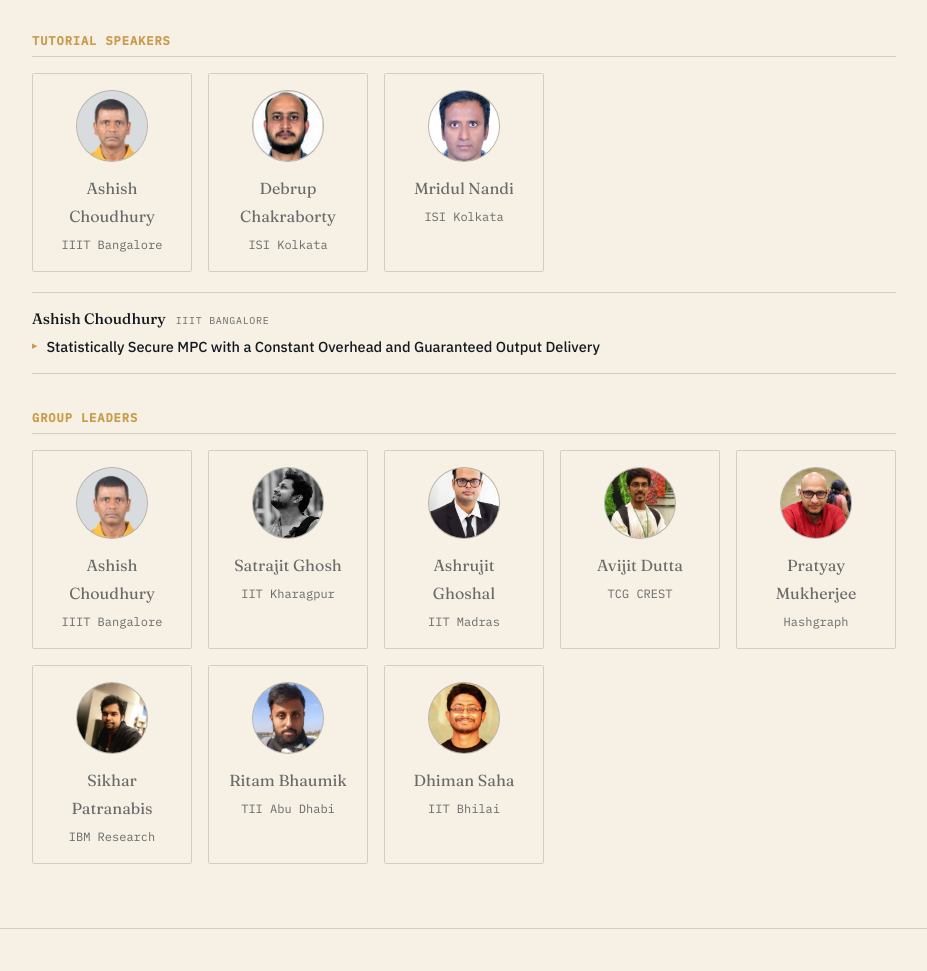
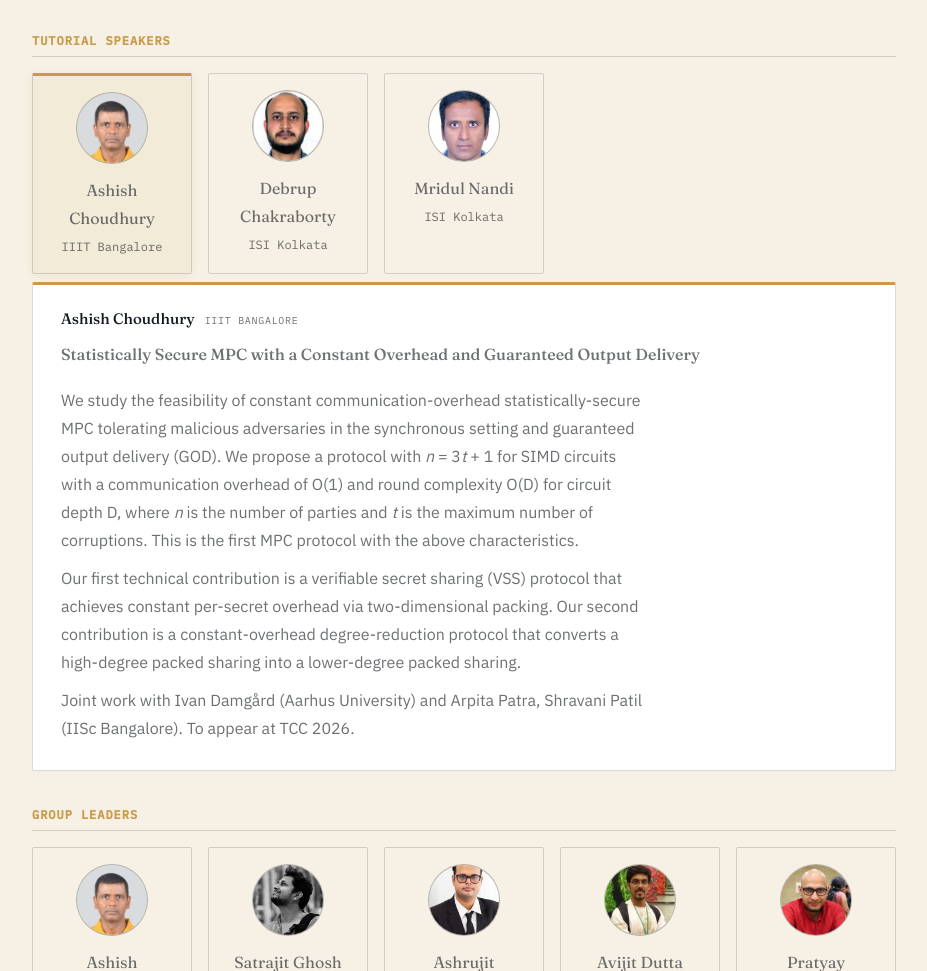
Before and after one commit to Crypto-Winter-School/cws26, a plain HTML site: page index.html in a window 1280 px wide. Shown: the part 2076-3047 px from the top of the page, without its empty margins (176-1103 px from the left). Drawn offline with Linux system fonts and the light colour scheme.

Commit message:
Tutorial speaker cards as interactive tabs
Clicking a Tutorial Speaker card highlights it (brass top border,
warm tint) and shows their talk panel below the grid. Switching
cards swaps the panel instantly. Keyboard-accessible (Enter/Space).

Ashish Choudhury panel shows full title + abstract; Debrup
Chakraborty and Mridul Nandi show "Abstract to be announced."

Co-Authored-By: Claude Sonnet 4.6 <noreply@anthropic.com>
Claude-Session: https://claude.ai/code/session_01VNsKEUDV8aULCPyRYPLvX2

```diff
--- a/index.html
+++ b/index.html
@@ -316,69 +316,69 @@
   }
   .speaker-card .affil{ font-size:12px; color:var(--ink-soft); margin:0; font-family:'IBM Plex Mono', monospace; }
 
-  .talk-list{
-    margin-top:20px;
-    display:flex;
-    flex-direction:column;
-    gap:0;
+  /* tab cards */
+  .tab-card{
+    cursor:pointer;
+    transition:border-color 0.15s, background 0.15s, box-shadow 0.15s;
+    user-select:none;
   }
-  .talk-entry{
-    border-top:1px solid var(--hairline);
-    padding:16px 0;
+  .tab-card:hover{ border-color:rgba(201,154,75,0.55); }
+  .tab-card.tab-active{
+    border-top:3px solid var(--brass);
+    background:rgba(201,154,75,0.07);
+    box-shadow:0 2px 8px rgba(201,154,75,0.12);
   }
-  .talk-entry:last-child{ border-bottom:1px solid var(--hairline); }
-  .talk-entry-meta{
+  /* talk panel */
+  .talk-panel{
+    margin-top:8px;
+    border:1px solid var(--hairline);
+    border-top:3px solid var(--brass);
+    border-radius:2px;
+    padding:24px 28px 28px;
+    background:#fff;
+  }
+  .tp-byline{
     display:flex;
     align-items:baseline;
     gap:10px;
-    margin-bottom:8px;
+    margin-bottom:12px;
   }
-  .talk-entry-meta .t-speaker{
+  .tp-speaker{
     font-family:'Fraunces', serif;
     font-size:15px;
     font-weight:500;
     color:var(--ink);
   }
-  .talk-entry-meta .t-affil{
+  .tp-affil{
     font-family:'IBM Plex Mono', monospace;
     font-size:10px;
     text-transform:uppercase;
     letter-spacing:0.07em;
     color:var(--ink-soft);
   }
-  .talk-details summary{
-    font-family:'IBM Plex Sans', sans-serif;
-    font-size:14.5px;
+  .tp-title{
+    font-family:'Fraunces', serif;
+    font-size:18px;
     font-weight:500;
+    line-height:1.45;
+    margin:0 0 16px;
     color:var(--ink);
-    cursor:pointer;
-    list-style:none;
-    display:flex;
-    align-items:flex-start;
-    gap:9px;
-    line-height:1.5;
   }
-  .talk-details summary::-webkit-details-marker{ display:none; }
-  .talk-details summary::before{
-    content:"▶";
-    font-size:7px;
-    color:var(--brass);
-    flex-shrink:0;
-    margin-top:5px;
-    transition:transform 0.15s;
-  }
-  .talk-details[open] summary::before{ transform:rotate(90deg); }
-  .talk-abstract{
+  .tp-abstract{
     font-size:13.5px;
-    line-height:1.7;
+    line-height:1.72;
     color:var(--ink);
-    margin-top:12px;
-    padding-left:16px;
-    border-left:2px solid var(--hairline);
     max-width:72ch;
   }
-  .talk-abstract p{ margin:0 0 10px; }
-  .talk-abstract p:last-child{ margin-bottom:0; }
+  .tp-abstract p{ margin:0 0 10px; }
+  .tp-abstract p:last-child{ margin-bottom:0; }
+  .tp-tba{
+    font-family:'IBM Plex Mono', monospace;
+    font-size:12px;
+    color:var(--ink-soft);
+    margin:0;
+    padding:8px 0;
+  }
 
   /* ---------- VENUE ---------- */
   .venue-plate{
@@ -777,38 +777,49 @@
     </div>
 
     <h3 class="speaker-group-title">Tutorial Speakers</h3>
-    <div class="speakers-grid">
-      <div class="speaker-card">
+    <div class="speakers-grid" id="tutorial-cards">
+      <div class="speaker-card tab-card" data-panel="tut-ac" tabindex="0" role="button" aria-pressed="false">
         <img src="images/committee/ashish-choudhury.jpg" alt="Ashish Choudhury" class="speaker-photo">
         <p class="name">Ashish Choudhury</p>
         <p class="affil">IIIT Bangalore</p>
       </div>
-      <div class="speaker-card">
+      <div class="speaker-card tab-card" data-panel="tut-dc" tabindex="0" role="button" aria-pressed="false">
         <img src="images/committee/debrup-chakraborty.jpg" alt="Debrup Chakraborty" class="speaker-photo">
         <p class="name">Debrup Chakraborty</p>
         <p class="affil">ISI Kolkata</p>
       </div>
-      <div class="speaker-card">
+      <div class="speaker-card tab-card" data-panel="tut-mn" tabindex="0" role="button" aria-pressed="false">
         <img src="images/committee/mridul-nandi.jpg" alt="Mridul Nandi" class="speaker-photo">
         <p class="name">Mridul Nandi</p>
         <p class="affil">ISI Kolkata</p>
       </div>
     </div>
-    <div class="talk-list">
-      <div class="talk-entry">
-        <div class="talk-entry-meta">
-          <span class="t-speaker">Ashish Choudhury</span>
-          <span class="t-affil">IIIT Bangalore</span>
-        </div>
-        <details class="talk-details">
-          <summary>Statistically Secure MPC with a Constant Overhead and Guaranteed Output Delivery</summary>
-          <div class="talk-abstract">
-            <p>We study the feasibility of constant communication-overhead statistically-secure MPC tolerating malicious adversaries in the synchronous setting and guaranteed output delivery (GOD). We propose a protocol with <em>n</em> = 3<em>t</em> + 1 for SIMD circuits with a communication overhead of O(1) and round complexity O(D) for circuit depth D, where <em>n</em> is the number of parties and <em>t</em> is the maximum number of corruptions. This is the first MPC protocol with the above characteristics.</p>
-            <p>Our first technical contribution is a verifiable secret sharing (VSS) protocol that achieves constant per-secret overhead via two-dimensional packing. Our second contribution is a constant-overhead degree-reduction protocol that converts a high-degree packed sharing into a lower-degree packed sharing.</p>
-            <p>Joint work with Ivan Damgård (Aarhus University) and Arpita Patra, Shravani Patil (IISc Bangalore). To appear at TCC 2026.</p>
-          </div>
-        </details>
+
+    <div class="talk-panel" id="tut-ac" hidden>
+      <div class="tp-byline">
+        <span class="tp-speaker">Ashish Choudhury</span>
+        <span class="tp-affil">IIIT Bangalore</span>
       </div>
+      <p class="tp-title">Statistically Secure MPC with a Constant Overhead and Guaranteed Output Delivery</p>
+      <div class="tp-abstract">
+        <p>We study the feasibility of constant communication-overhead statistically-secure MPC tolerating malicious adversaries in the synchronous setting and guaranteed output delivery (GOD). We propose a protocol with <em>n</em> = 3<em>t</em> + 1 for SIMD circuits with a communication overhead of O(1) and round complexity O(D) for circuit depth D, where <em>n</em> is the number of parties and <em>t</em> is the maximum number of corruptions. This is the first MPC protocol with the above characteristics.</p>
+        <p>Our first technical contribution is a verifiable secret sharing (VSS) protocol that achieves constant per-secret overhead via two-dimensional packing. Our second contribution is a constant-overhead degree-reduction protocol that converts a high-degree packed sharing into a lower-degree packed sharing.</p>
+        <p>Joint work with Ivan Damgård (Aarhus University) and Arpita Patra, Shravani Patil (IISc Bangalore). To appear at TCC 2026.</p>
+      </div>
+    </div>
+    <div class="talk-panel" id="tut-dc" hidden>
+      <div class="tp-byline">
+        <span class="tp-speaker">Debrup Chakraborty</span>
+        <span class="tp-affil">ISI Kolkata</span>
+      </div>
+      <p class="tp-tba">Abstract to be announced.</p>
+    </div>
+    <div class="talk-panel" id="tut-mn" hidden>
+      <div class="tp-byline">
+        <span class="tp-speaker">Mridul Nandi</span>
+        <span class="tp-affil">ISI Kolkata</span>
+      </div>
+      <p class="tp-tba">Abstract to be announced.</p>
     </div>
 
     <h3 class="speaker-group-title">Group Leaders</h3>
@@ -994,5 +1005,29 @@
   </div>
 </footer>
 
+<script>
+(function(){
+  var cards = Array.from(document.querySelectorAll('#tutorial-cards .tab-card'));
+  function activate(card){
+    cards.forEach(function(c){
+      c.classList.remove('tab-active');
+      c.setAttribute('aria-pressed','false');
+      var p = document.getElementById(c.dataset.panel);
+      if(p) p.hidden = true;
+    });
+    card.classList.add('tab-active');
+    card.setAttribute('aria-pressed','true');
+    var panel = document.getElementById(card.dataset.panel);
+    if(panel) panel.hidden = false;
+  }
+  cards.forEach(function(card){
+    card.addEventListener('click', function(){ activate(card); });
+    card.addEventListener('keydown', function(e){
+      if(e.key === 'Enter' || e.key === ' '){ e.preventDefault(); activate(card); }
+    });
+  });
+  if(cards.length) activate(cards[0]);
+})();
+</script>
 </body>
 </html>
```
